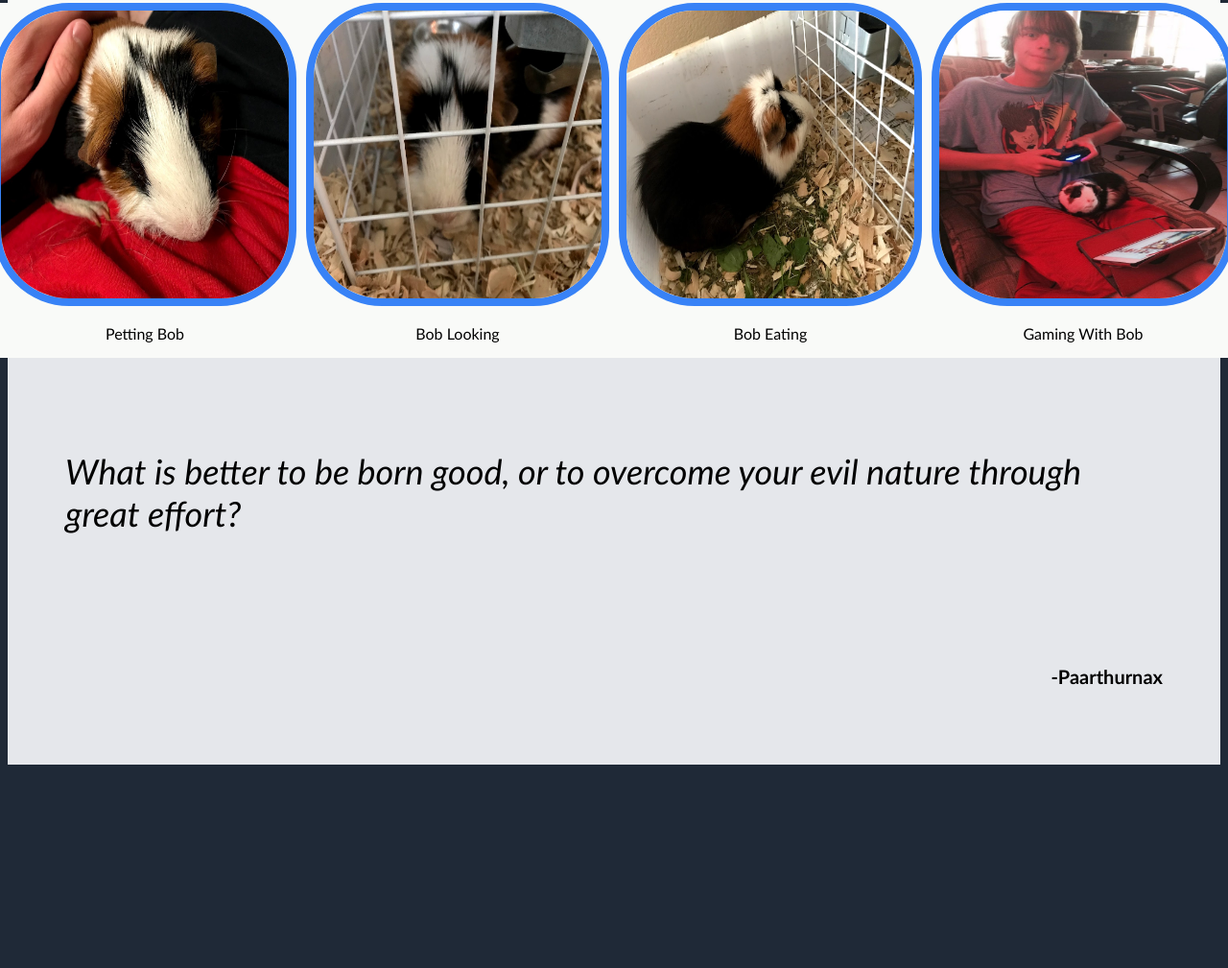
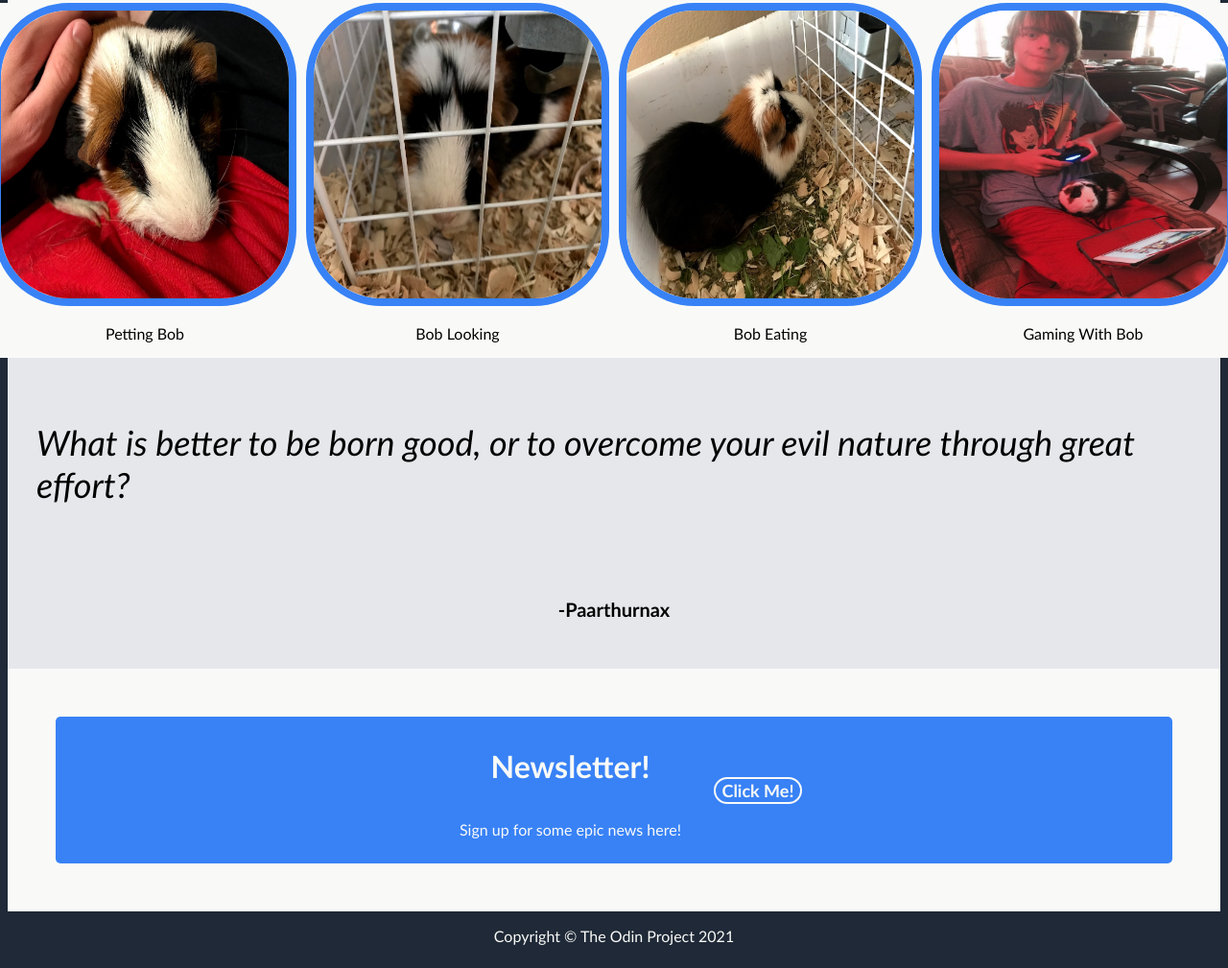
Before and after one commit to Camman6972/LandingPage, a plain HTML site: page index.html in a window 1280 px wide. Shown: the part 976-1985 px from the top of the page at 96% size. Before the commit the page ends 1781 px from the top, so only its background shows below. Drawn offline with Linux system fonts and the light colour scheme.

Commit message:
The Final Product.

```diff
--- a/index.html
+++ b/index.html
@@ -59,6 +59,19 @@
             </div>
         </div>
 
+        <div class="Section5outline">
+        <div class="Section5">
+            <div class="subSection5">
+            <div class="SignUp"><h1 class="SignUp">Newsletter!</h1></div>
+            <div class="SignUp"><p class="SignUp">Sign up for some epic news here!</p></div>
+            </div>
+            <div class="SignUp2"><button id="button2" class="SignUp" >Click Me!</button></div>
+        </div>
+        </div>
+
+        <div class="Section6">
+            <footer><p class="toptext">Copyright © The Odin Project 2021</p></footer>
+        </div>
     </div>
 </body>
 </html>
--- a/styles.css
+++ b/styles.css
@@ -136,8 +136,10 @@ h1 {
 .Section4 {
     display: flex;
     background-color: #e5e7eb;
+    align-items: center;
+    justify-content: center;
     flex-direction: column;
-    padding: 20px;
+    padding: 10px;
     font-family: 'Trebuchet MS', 'Lucida Sans Unicode', 'Lucida Grande', 'Lucida Sans', Arial, sans-serif;
 }
 
@@ -147,6 +149,15 @@ h1 {
     font-style: italic;
     align-items: center;
     justify-content: center;
+}
+
+.subSection5 {
+    display: flex;
+    flex-direction: column;
+    align-items: center;
+    justify-content: space-evenly;
+    flex-basis: 300px;
+    background-color: #3882f6;
 }
 
 #QuoteQuote {
@@ -162,3 +173,48 @@ h1 {
     font-size: 36px;
     font-weight: bolder;
 }
+
+.Section5outline {
+    background-color: #f9faf8;
+    padding: 50px;
+}
+
+.Section5 {
+    display: flex;
+    align-items: center;
+    justify-content: center;
+    padding: 10px;
+    background-color: #3882f6;
+    border-radius: 5px;
+}
+
+.SignUp {
+    background-color: #3882f6;
+    flex-direction: column;
+    font-family: 'Trebuchet MS', 'Lucida Sans Unicode', 'Lucida Grande', 'Lucida Sans', Arial, sans-serif;
+    color:#f9faf8;
+}
+
+.SignUp2 {
+    display: flex;
+    align-items: center;
+    justify-content: flex-end;
+    background-color: #3882f6;
+}
+
+#button2 {
+    display: flex;
+    font-size: 18px;
+    font-weight: bold;
+    color: #f9faf8;
+    border: 2px solid #f9faf8;
+    background-color: #3882f6;
+    cursor: pointer;
+    border-radius: 25px;
+}
+
+.Section6 {
+    display: flex;
+    align-items: center;
+    justify-content: center;
+}
```
Also changed, not shown: 1 other file.
